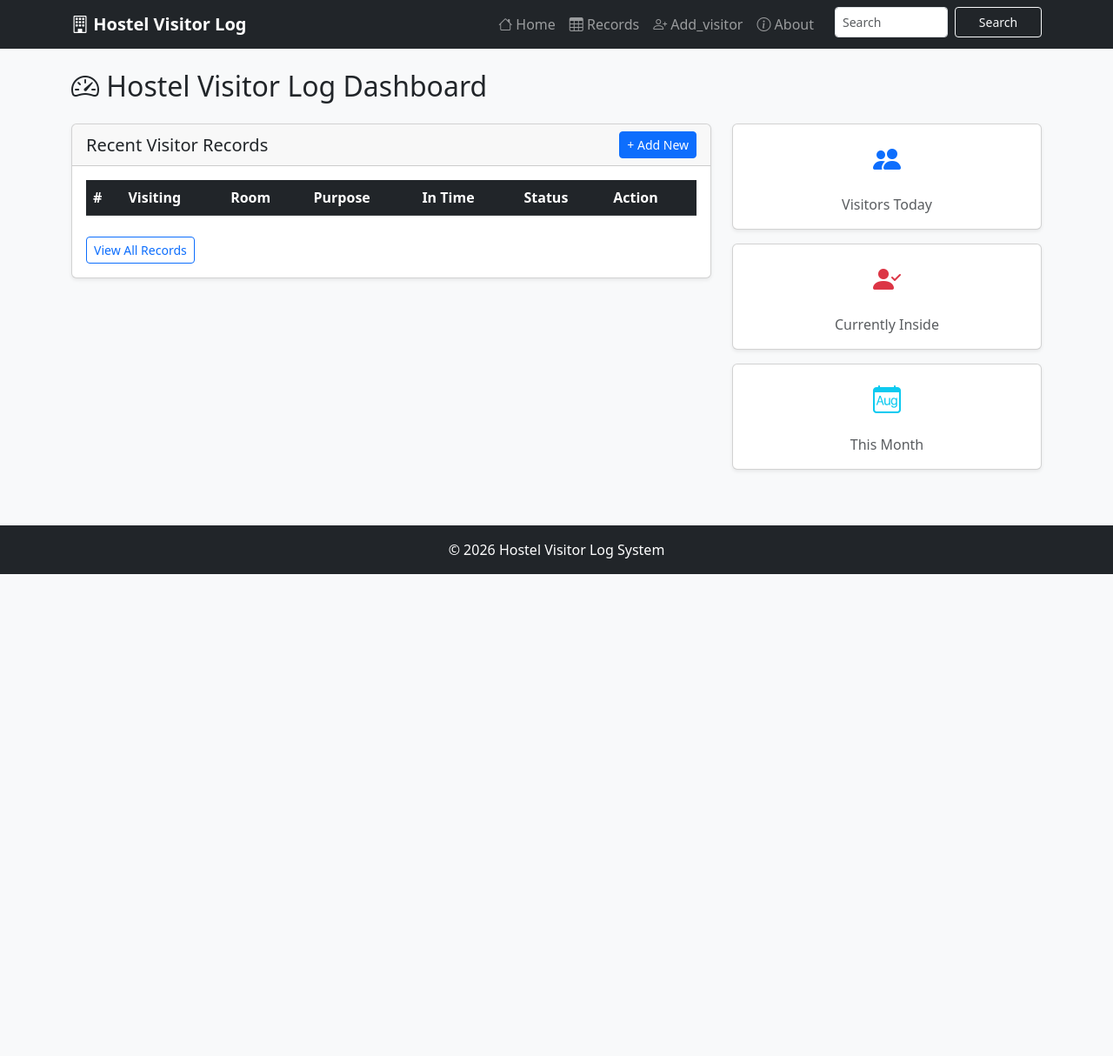
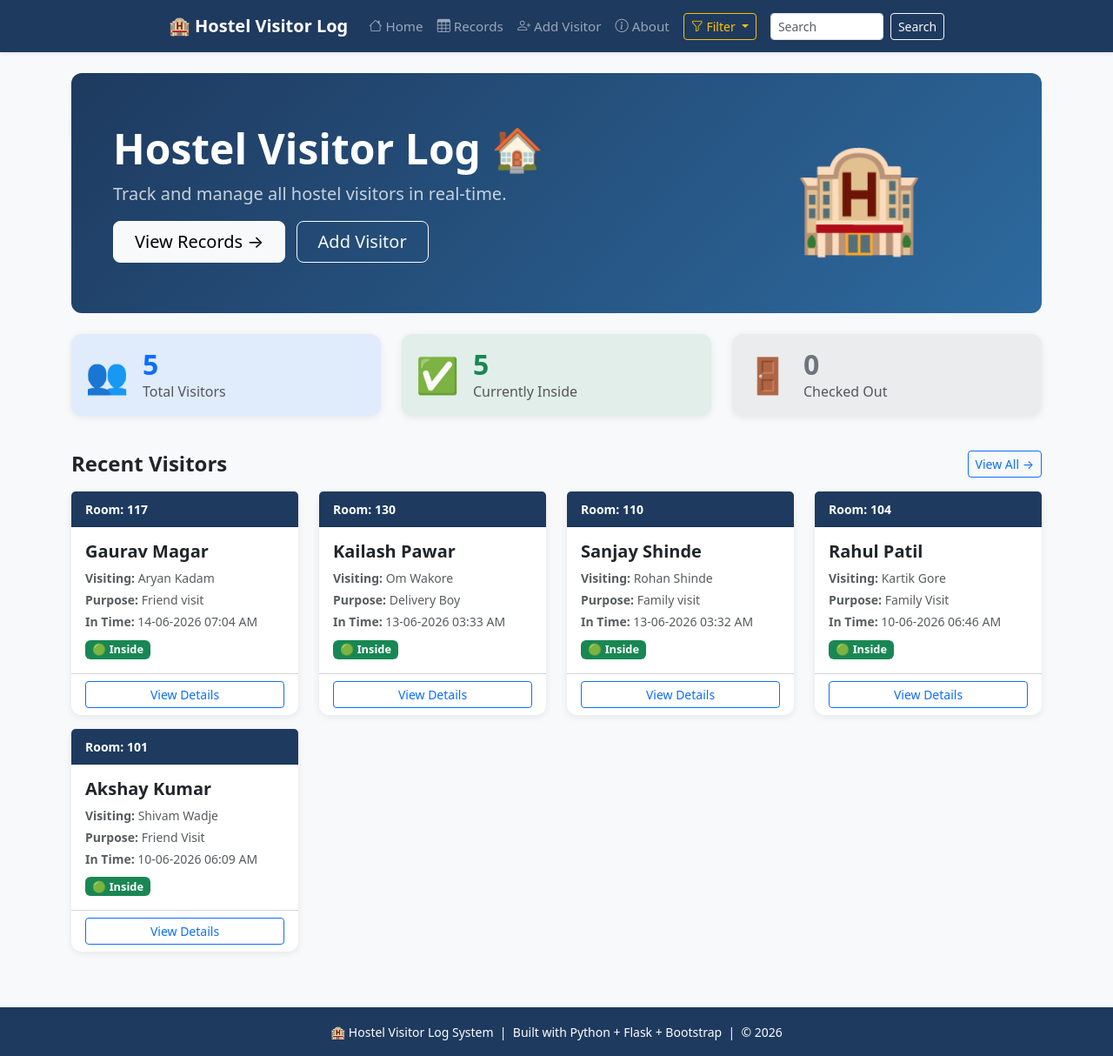
Before and after one commit to shivamwadje95/Python-Trainning, a Flask app: page / in a window 1280 px wide. Shown: the whole page at 87% size. Before the commit the page ends 660 px from the top, so only its background shows below. Run offline with Flask 3, Linux system fonts and the light colour scheme; data comes from the database, SQL or seed files in the repository; lists and menus that the app fills with data are empty.

Commit message:
Day 15:Search + Filter

```diff
--- a/app.py
+++ b/app.py
@@ -13,20 +13,53 @@
 @app.route('/')
 def home():
     conn = get_db()
-    visitors = conn.execute('SELECT * FROM visitors').fetchall()
+    visitors = conn.execute("SELECT * FROM visitors ORDER BY id DESC").fetchall()
+
+    rooms = conn.execute("SELECT DISTINCT room_number FROM visitors ORDER BY room_number").fetchall()
+
     conn.close()
 
-    total = len(visitors)
-    inside = len([v for v in visitors if v['status'] == 'Inside'])
-    return render_template('home.html', total=total, inside=inside)
+    total_count = len(visitors)
+    inside_count = 0
+    checkout_count = 0
+
+    for v in visitors:
+        if v['status'] == 'Inside':
+            inside_count += 1
+        else:
+            checkout_count += 1
+
+    return render_template('home.html',
+                         visitors=visitors,
+                         total_count=total_count,
+                         inside_count=inside_count,
+                         checkout_count=checkout_count,
+                         rooms=rooms)
 
 @app.route('/records')
 def records_page():
+    room = request.args.get('room')
+    status = request.args.get('status')
+    q = request.args.get('q')
+
     conn = get_db()
-    visitors = conn.execute('SELECT * FROM visitors ORDER BY id DESC').fetchall()
+    query = "SELECT * FROM visitors WHERE 1=1"
+    params = []
+
+    if room:
+        query += " AND room_number = ?"
+        params.append(room)
+    if status:
+        query += " AND status = ?"
+        params.append(status)
+    if q:
+        query += " AND name LIKE ?"
+        params.append(f"%{q}%")
+
+    query += " ORDER BY id DESC"
+    visitors = conn.execute(query, params).fetchall()
     conn.close()
     return render_template('records.html', visitors=visitors)
-
 @app.route('/details/<int:id>')
 def details(id):
     conn = get_db()
@@ -125,30 +158,59 @@
 
     conn.close()
     return redirect(url_for('records_page'))
+@app.route('/filter')
+def filter_visitors():
+    room = request.args.get('room')
+    purpose = request.args.get('purpose')
+    status = request.args.get('status')
 
+    conn = get_db()
+    query = "SELECT * FROM visitors WHERE 1=1"
+    params = []
+
+    if room:
+        query += ' AND room_number = ?'
+        params.append(room)
+    if purpose:
+        query += ' AND purpose = ?'
+        params.append(purpose)
+    if status:
+        query += ' AND status = ?'
+        params.append(status)
+
+    query += " ORDER BY id DESC"
+    visitors = conn.execute(query, params).fetchall()
+    conn.close()
+
+    return render_template('filter.html',
+                         visitors=visitors,
+                         selected_room=room,
+                         selected_purpose=purpose,
+                         selected_status=status)
 @app.route('/search')
 def search():
-    query = request.args.get('q', '').strip()
-    results = []
-
-    if query:
-        conn = get_db()
-        search_term = f'%{query}%'
-        results = conn.execute("""
+    q = request.args.get('q', '')
+    conn = get_db()
+    if q:
+        search_term = f'%{q}%'
+        visitors = conn.execute("""
             SELECT * FROM visitors
-            WHERE visitor_name LIKE ?
-               OR student_name LIKE ?
-               OR room_number LIKE ?
-               OR purpose LIKE ?
+            WHERE visitor_name LIKE ? OR room_number LIKE ? OR purpose LIKE ? OR student_name LIKE ?
             ORDER BY id DESC
         """, (search_term, search_term, search_term, search_term)).fetchall()
-        conn.close()
-
-    return render_template('search_results.html', results=results, query=query)
+    else:
+        visitors = conn.execute("SELECT * FROM visitors ORDER BY id DESC").fetchall()
+    conn.close()
+    return render_template('records.html', visitors=visitors)
 
 @app.route('/about')
 def about():
     return render_template('about.html')
-
+@app.context_processor
+def inject_rooms():
+    conn = get_db()
+    rooms = conn.execute("SELECT DISTINCT room_number FROM visitors ORDER BY room_number").fetchall()
+    conn.close()
+    return dict(rooms=rooms)
 if __name__ == '__main__':
     app.run(debug=True)
--- a/templates/base.html
+++ b/templates/base.html
@@ -3,44 +3,122 @@
 <head>
     <meta charset="UTF-8">
     <meta name="viewport" content="width=device-width, initial-scale=1.0">
-    <title>Hostel Visitor Log</title>
+    <title>{% block title %}Hostel Visitor Log{% endblock %}</title>
+
+    <!-- Bootstrap CSS -->
     <link href="https://cdn.jsdelivr.net/npm/bootstrap@5.3.0/dist/css/bootstrap.min.css" rel="stylesheet">
-    <link rel="stylesheet" href="https://cdn.jsdelivr.net/npm/bootstrap-icons@1.11.1/font/bootstrap-icons.css">
+    <link rel="stylesheet" href="https://cdn.jsdelivr.net/npm/bootstrap-icons@1.11.3/font/bootstrap-icons.css">
+
+    <!-- Custom brand color -->
     <style>
-        body { background-color: #f8f9fa; }
-       .navbar-brand { font-weight: 600; }
+        :root {
+            --brand: #1e3a5f;
+        }
+        body {
+            background-color: #f8f9fa;
+        }
+        .navbar {
+            min-height: 60px;
+            background-color: var(--brand);
+        }
+        .navbar-brand {
+            font-weight: 600;
+        }
+        .btn-brand {
+            background-color: var(--brand);
+            color: white;
+            border: none;
+        }
+        .btn-brand:hover {
+            background-color: #162d4a;
+            color: white;
+        }
+        .hero-section {
+            background: linear-gradient(135deg, #1e3a5f 0%, #2d6a9f 100%);
+            color: white;
+            border-radius: 12px;
+        }
+        .nav-link {
+            font-size: 0.95rem;
+            font-weight: 500;
+        }
+        .card {
+            border: none;
+            border-radius: 12px;
+            box-shadow: 0 2px 8px rgba(0,0,0,0.08);
+            transition: transform 0.2s, box-shadow 0.2s;
+        }
+        .card:hover {
+            transform: translateY(-3px);
+            box-shadow: 0 6px 20px rgba(0,0,0,0.12);
+        }
+        .badge {
+            font-size: 0.8rem;
+        }
     </style>
 </head>
-<body>
-    <nav class="navbar navbar-dark bg-dark navbar-expand-lg">
-    <div class="container">
-        <a class="navbar-brand" href="/"><i class="bi bi-building"></i> Hostel Visitor Log</a>
-        <div class="navbar-nav ms-auto">
-            <a class="nav-link" href="/"><i class="bi bi-house"></i> Home</a>
-            <a class="nav-link" href="/records"><i class="bi bi-table"></i> Records</a>
-            <a class="nav-link" href="/add_visitor"><i class="bi bi-person-plus"></i> Add_visitor</a>
-            <a class="nav-link" href="/about"><i class="bi bi-info-circle"></i> About</a>
+<body class="bg-light">
 
-            <!-- Your search form - added here -->
+    <!-- Professional Navbar -->
+    <nav class="navbar navbar-expand navbar-dark shadow-sm">
+        <div class="container justify-content-center">
+
+            <!-- Brand / Logo -->
+            <a class="navbar-brand fw-bold fs-5 me-3" href="{{ url_for('home') }}">
+                🏨 Hostel Visitor Log
+            </a>
+
+            <!-- Nav links -->
+            <div class="navbar-nav">
+                <a class="nav-link px-2 py-1" href="{{ url_for('home') }}">
+                    <i class="bi bi-house"></i> Home
+                </a>
+                <a class="nav-link px-2 py-1" href="{{ url_for('records_page') }}">
+                    <i class="bi bi-table"></i> Records
+                </a>
+                <a class="nav-link px-2 py-1" href="{{ url_for('add_visitor') }}">
+                    <i class="bi bi-person-plus"></i> Add Visitor
+                </a>
+                <a class="nav-link px-2 py-1" href="{{ url_for('about') }}">
+                    <i class="bi bi-info-circle"></i> About
+                </a>
+
+                <!-- Filter Dropdown -->
+                <div class="dropdown ms-2">
+                    <button class="btn btn-outline-warning btn-sm dropdown-toggle" type="button" data-bs-toggle="dropdown">
+                        <i class="bi bi-funnel"></i> Filter
+                    </button>
+                    <ul class="dropdown-menu">
+                        <li><h6 class="dropdown-header">By Room</h6></li>
+                        {% for r in rooms %}
+                        <li><a class="dropdown-item" href="{{ url_for('records_page', room=r['room_number']) }}">{{ r['room_number'] }}</a></li>
+                        {% endfor %}
+                        <li><hr class="dropdown-divider"></li>
+                        <li><a class="dropdown-item" href="{{ url_for('records_page', status='Inside') }}">Inside Only</a></li>
+                        <li><a class="dropdown-item" href="{{ url_for('records_page') }}">Clear Filter</a></li>
+                    </ul>
+                </div>
+
+                <!-- Search form -->
                 <form class="d-flex ms-3" action="{{ url_for('search') }}" method="GET">
                     <input class="form-control form-control-sm me-2"
-                       style="width:130px; height:35px"
+                           style="width:130px"
                            type="search"
                            placeholder="Search"
                            name="q"
                            value="{{ request.args.get('q', '') }}">
-                <button class="btn btn-outline-light btn-sm"
-                        style="width:100px; height:35px"
-                        type="submit">Search</button>
+                    <button class="btn btn-outline-light btn-sm" type="submit">Search</button>
                 </form>
             </div>
+
         </div>
     </nav>
-    <div class="container mt-4">
+
+<div class="container mt-4 mb-5">
     {% with messages = get_flashed_messages(with_categories=true) %}
     {% if messages %}
         {% for category, message in messages %}
-                    <div class="alert alert-{{ category }} alert-dismissible fade show">
+            <div class="alert alert-{{ category }} alert-dismissible fade show" role="alert">
                 <i class="bi bi-check-circle-fill"></i> {{ message }}
                 <button type="button" class="btn-close" data-bs-dismiss="alert"></button>
             </div>
@@ -48,13 +126,22 @@
     {% endif %}
     {% endwith %}
 
-        {% block content %}{% endblock %}
+    <!-- Page content -->
+    {% block content %}
+    {% endblock %}
 </div>
 
-    <footer class="bg-dark text-white text-center py-3 mt-5">
-        <p class="mb-0">&copy; 2026 Hostel Visitor Log System</p>
+    <!-- Professional Footer -->
+    <footer style="background-color: var(--brand);" class="text-white text-center py-3 mt-5">
+        <small>
+            🏨 Hostel Visitor Log System &nbsp;|&nbsp;
+            Built with Python + Flask + Bootstrap &nbsp;|&nbsp;
+            © 2026
+        </small>
     </footer>
 
+    <!-- Bootstrap JS -->
     <script src="https://cdn.jsdelivr.net/npm/bootstrap@5.3.0/dist/js/bootstrap.bundle.min.js"></script>
+
 </body>
 </html>
--- a/templates/home.html
+++ b/templates/home.html
@@ -1,83 +1,122 @@
 {% extends 'base.html' %}
+{% block title %}Home — Hostel Visitor Log{% endblock %}
 
 {% block content %}
-<h2 class="mb-4"><i class="bi bi-speedometer2"></i> Hostel Visitor Log Dashboard</h2>
 
-  <div class="row">
+<!-- Hero Section -->
+<div class="hero-section p-5 mb-4">
+    <div class="row align-items-center">
+        <div class="col-md-8">
+            <h1 class="display-5 fw-bold mb-2">
+                Hostel Visitor Log 🏠
+            </h1>
+            <p class="fs-5 opacity-75 mb-3">
+                Track and manage all hostel visitors in real-time.
+            </p>
+            <a href="{{ url_for('records_page') }}"
+               class="btn btn-light btn-lg px-4 me-2">
+                View Records →
+            </a>
+            <a href="{{ url_for('add_visitor') }}"
+               class="btn btn-outline-light btn-lg px-4">
+                Add Visitor
+            </a>
+        </div>
+        <div class="col-md-4 text-center d-none d-md-block">
+            <span style="font-size: 120px;">🏨</span>
+        </div>
+    </div>
+</div>
 
-    <!-- col-md-8: Table yahan -->
-    <div class="col-md-8 mb-3">
-      <div class="card shadow-sm">
-        <div class="card-header d-flex justify-content-between align-items-center">
-          <h5 class="mb-0">Recent Visitor Records</h5>
-          <a href="/add_visitor" class="btn btn-primary btn-sm">+ Add New</a>
+<!-- Stats Row -->
+<div class="row mb-4">
+    <div class="col-md-4 mb-3">
+        <div class="card stat-card p-3 bg-primary bg-opacity-10">
+            <div class="d-flex align-items-center">
+                <span style="font-size:40px;">👥</span>
+                <div class="ms-3">
+                    <h2 class="fw-bold text-primary mb-0">{{ visitors|length }}</h2>
+                    <p class="text-muted mb-0">Total Visitors</p>
+                </div>
+            </div>
         </div>
-        <div class="card-body">
-          <div class="table-responsive">
-            <table class="table table-hover">
-              <thead class="table-dark">
-                <tr>
-                  <th>#</th>
-                  <th>Visiting</th>
-                  <th>Room</th>
-                  <th>Purpose</th>
-                  <th>In Time</th>
-                  <th>Status</th>
-                  <th>Action</th>
-                </tr>
-              </thead>
-              <tbody>
-                {% for visitor in recent_visitors %}
-                <tr>
-                  <td>{{ loop.index }}</td>
-                  <td>{{ visitor.name }}</td>
-                  <td>{{ visitor.room }}</td>
-                  <td>{{ visitor.purpose }}</td>
-                  <td>{{ visitor.checkin_time.strftime('%d-%m-%Y %I:%M %p') }}</td>
-                  <td>
-                    {% if visitor.checkout_time %}
-                      <span class="badge bg-secondary">Out</span>
-                    {% else %}
-                      <span class="badge bg-success">Inside</span>
-                    {% endif %}
-                  </td>
-                  <td>
-                    <a href="/checkout/{{ visitor.id }}" class="btn btn-warning btn-sm">Checkout</a>
-                  </td>
-                </tr>
-                {% endfor %}
-              </tbody>
-            </table>
-          </div>
-          <a href="/records" class="btn btn-outline-primary btn-sm mt-2">View All Records</a>
-        </div>
-      </div>
     </div>
 
-    <!-- col-md-4: Stats card yahan -->
     <div class="col-md-4 mb-3">
-      <!-- Stat 1 -->
-      <div class="card text-center p-3 shadow-sm mb-3">
-        <i class="bi bi-people-fill fs-2 text-primary"></i>
-        <h2 class="mt-2">{{ total_today }}</h2>
-        <p class="mb-0 text-muted">Visitors Today</p>
-      </div>
-
-      <!-- Stat 2 -->
-      <div class="card text-center p-3 shadow-sm mb-3">
-        <i class="bi bi-person-check-fill fs-2 text-danger"></i>
-        <h2 class="mt-2">{{ currently_inside }}</h2>
-        <p class="mb-0 text-muted">Currently Inside</p>
-      </div>
-
-      <!-- Stat 3 -->
-      <div class="card text-center p-3 shadow-sm">
-        <i class="bi bi-calendar-month fs-2 text-info"></i>
-        <h2 class="mt-2">{{ total_month }}</h2>
-        <p class="mb-0 text-muted">This Month</p>
-      </div>
+        <div class="card stat-card p-3 bg-success bg-opacity-10">
+            <div class="d-flex align-items-center">
+                <span style="font-size:40px;">✅</span>
+                <div class="ms-3">
+                    {% set inside = visitors|selectattr('status','equalto','Inside')|list %}
+                    <h2 class="fw-bold text-success mb-0">{{ inside|length }}</h2>
+                    <p class="text-muted mb-0">Currently Inside</p>
+                </div>
+            </div>
+        </div>
     </div>
 
-  </div>
+    <div class="col-md-4 mb-3">
+        <div class="card stat-card p-3 bg-secondary bg-opacity-10">
+            <div class="d-flex align-items-center">
+                <span style="font-size:40px;">🚪</span>
+                <div class="ms-3">
+                    {% set checked_out = visitors|selectattr('status','equalto','Checked Out')|list %}
+                    <h2 class="fw-bold text-secondary mb-0">{{ checked_out|length }}</h2>
+                    <p class="text-muted mb-0">Checked Out</p>
+                </div>
+            </div>
+        </div>
+    </div>
 </div>
-{% endblock %}
+
+<!-- Section heading -->
+<div class="d-flex justify-content-between align-items-center mb-3">
+    <h4 class="fw-bold mb-0">Recent Visitors</h4>
+    <a href="{{ url_for('records_page') }}"
+       class="btn btn-sm btn-outline-primary">
+        View All →
+    </a>
+</div>
+
+<!-- Visitor Cards -->
+<div class="row">
+    {% for visitor in visitors[:8] %}
+    <div class="col-12 col-md-6 col-lg-3 mb-3">
+        <div class="card student-card h-100">
+            <div class="card-header py-2"
+                 style="background-color: #1e3a5f; color:white;">
+                <small class="fw-bold">Room: {{ visitor['room_number'] }}</small>
+            </div>
+            <div class="card-body">
+                <h5 class="card-title fw-bold">{{ visitor['visitor_name'] }}</h5>
+                <p class="card-text text-muted small mb-1">
+                    <strong>Visiting:</strong> {{ visitor['student_name'] }}
+                </p>
+                <p class="card-text text-muted small mb-1">
+                    <strong>Purpose:</strong> {{ visitor['purpose'] }}
+                </p>
+                <p class="card-text text-muted small mb-2">
+                    <strong>In Time:</strong> {{ visitor['in_time'] }}
+                </p>
+                {% if visitor['status'] == 'Inside' %}
+                    <span class="badge bg-success">🟢 Inside</span>
+                {% else %}
+                    <span class="badge bg-secondary">⚪ Checked Out</span>
+                {% endif %}
+            </div>
+            <div class="card-footer bg-transparent">
+                <a href="{{ url_for('details', id=visitor['id']) }}"
+                   class="btn btn-sm btn-outline-primary w-100">View Details</a>
+            </div>
+        </div>
+    </div>
+    {% endfor %}
+</div>
+
+{% if not visitors %}
+<div class="alert alert-info mt-4" role="alert">
+    No visitors logged yet. <a href="{{ url_for('add_visitor') }}">Add the first visitor</a>
+</div>
+{% endif %}
+
+{% endblock %} please make this little bit simple
```
Also changed, not shown: templates/filter.html (added, +147 -0 lines), templates/edit_visitor.html (renamed from templates/edit.html). Lines whose indentation alone changed are shown as unchanged.
